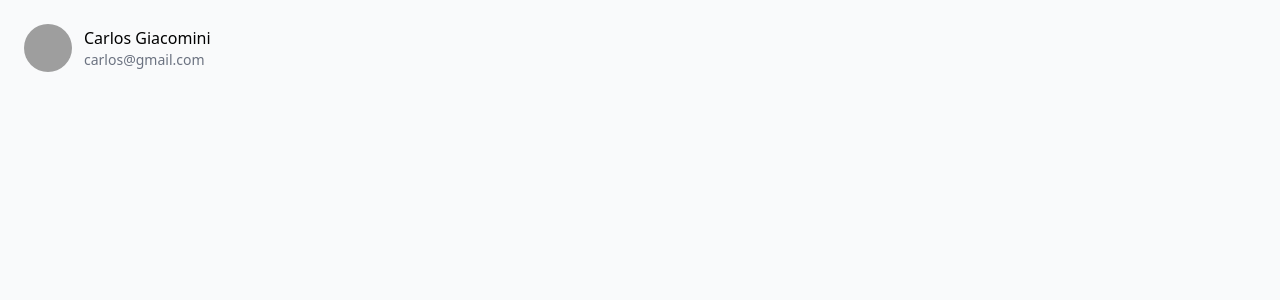
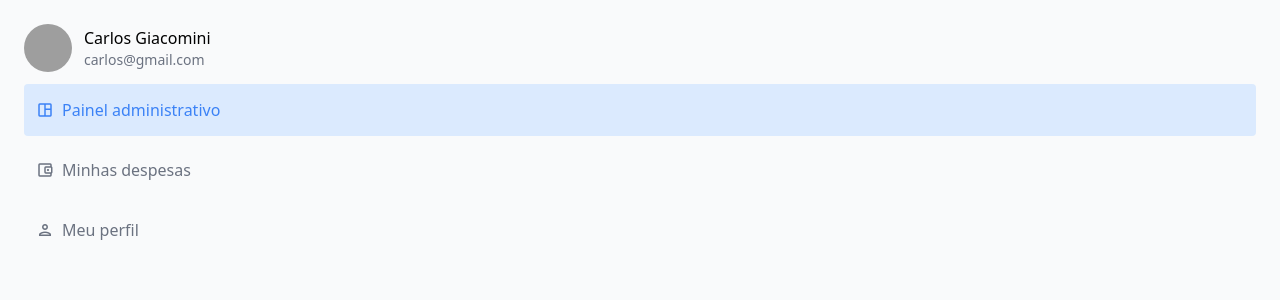
Before and after one commit to EduardoGiacomini/my-expenses-app, a Vue app: page / in a window 1280 px wide. Shown: the top 300 px of the page. Built offline with nearby package versions, Linux system fonts and the light colour scheme; grey boxes are pictures that could not be loaded.

Commit message:
[FEATURE] Criei o componente NavBar e NavBarItem

```diff
--- a/src/views/pages/Home.vue
+++ b/src/views/pages/Home.vue
@@ -1,16 +1,23 @@
 <template>
   <container>
     <avatar :user="user"/>
+    <nav-bar>
+      <nav-bar-item route="home" icon="space_dashboard" name="Painel administrativo"/>
+      <nav-bar-item route="expenses" icon="account_balance_wallet" name="Minhas despesas"/>
+      <nav-bar-item route="profile" icon="person" name="Meu perfil"/>
+    </nav-bar>
   </container>
 </template>
 
 <script>
-import Container from '@/views/pages/components/Container.vue'
+import Container from './components/Container.vue'
 import Avatar from './components/Avatar'
+import NavBar from './components/NavBar'
+import NavBarItem from './components/NavBarItem'
 
 export default {
   name: 'home',
-  components: { Container, Avatar },
+  components: { Container, Avatar, NavBar, NavBarItem },
   data () {
     return {
       user: {
--- /dev/null
+++ b/src/views/pages/components/NavBar.vue
@@ -0,0 +1,13 @@
+<template>
+  <nav class="py-3">
+    <ul class="flex items-start flex-col space-y-2">
+      <slot/>
+    </ul>
+  </nav>
+</template>
+
+<script>
+export default {
+  name: 'nav-bar'
+}
+</script>
--- /dev/null
+++ b/src/views/pages/components/NavBarItem.vue
@@ -0,0 +1,42 @@
+<template>
+  <li class="flex items-center w-full rounded font-medium p-3 transition-colors cursor-pointer"
+      v-bind:class="getNavBarItemColor"
+      @click="goToSelectedRoute">
+    <span class="material-icons-outlined text-lg mr-2">
+      {{ icon }}
+    </span>
+    {{ name }}
+  </li>
+</template>
+
+<script>
+export default {
+  name: 'nav-bar-item',
+  data () {
+    return {
+      activeNavBarItem: 'bg-blue-100 text-blue-500 hover:bg-blue-200 hover:text-blue-600',
+      inativeNavBarItem: 'bg-transparent text-gray-500 hover:bg-gray-200 hover:text-gray-600'
+    }
+  },
+  props: ['route', 'icon', 'name'],
+  computed: {
+    getNavBarItemColor () {
+      if (this.isCurrentRouteSelected()) {
+        return this.activeNavBarItem
+      } else {
+        return this.inativeNavBarItem
+      }
+    }
+  },
+  methods: {
+    isCurrentRouteSelected () {
+      const currentRoute = this.$route.name
+      return this.route === currentRoute
+    },
+    goToSelectedRoute () {
+      if (this.isCurrentRouteSelected()) return
+      this.$router.push({ name: this.route })
+    }
+  }
+}
+</script>
--- a/src/views/router/index.js
+++ b/src/views/router/index.js
@@ -7,7 +7,7 @@ Vue.use(VueRouter)
 const routes = [
   {
     path: '/',
-    name: 'Home',
+    name: 'home',
     component: Home
   }
 ]
```
